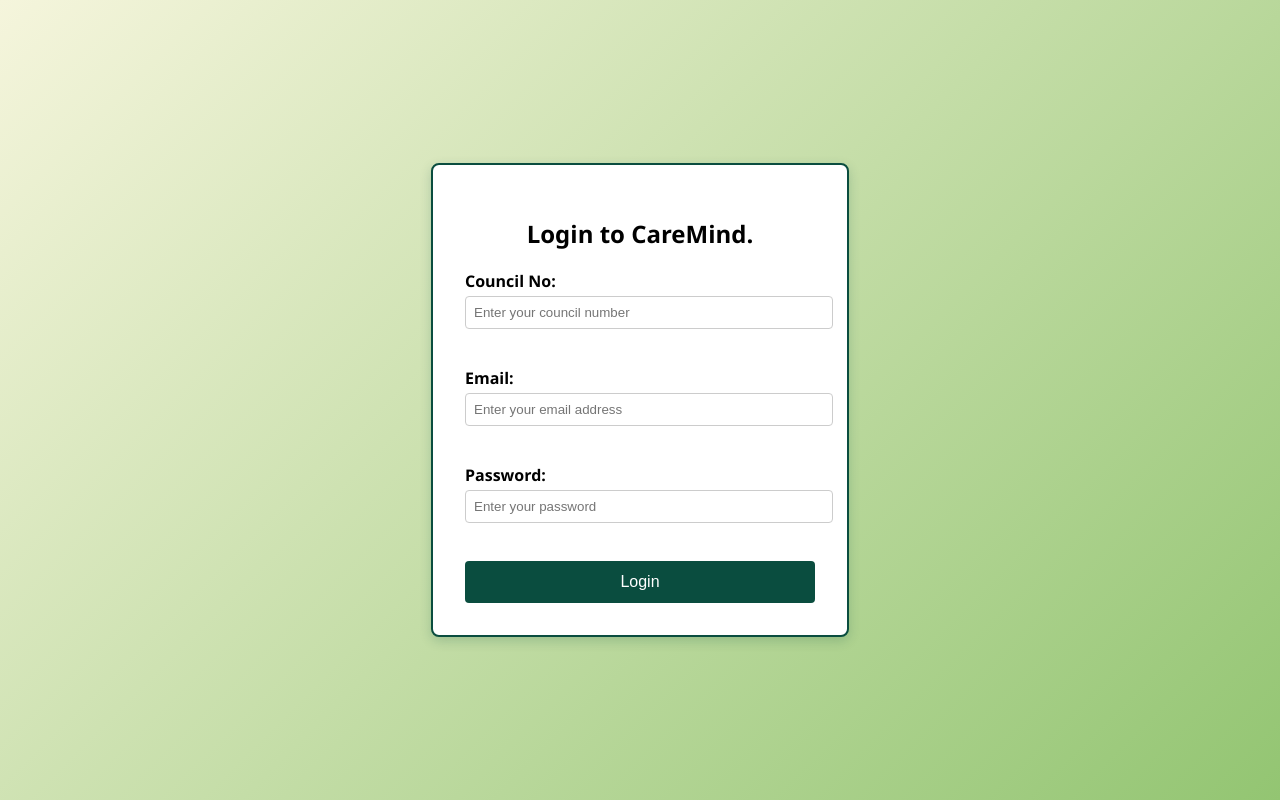
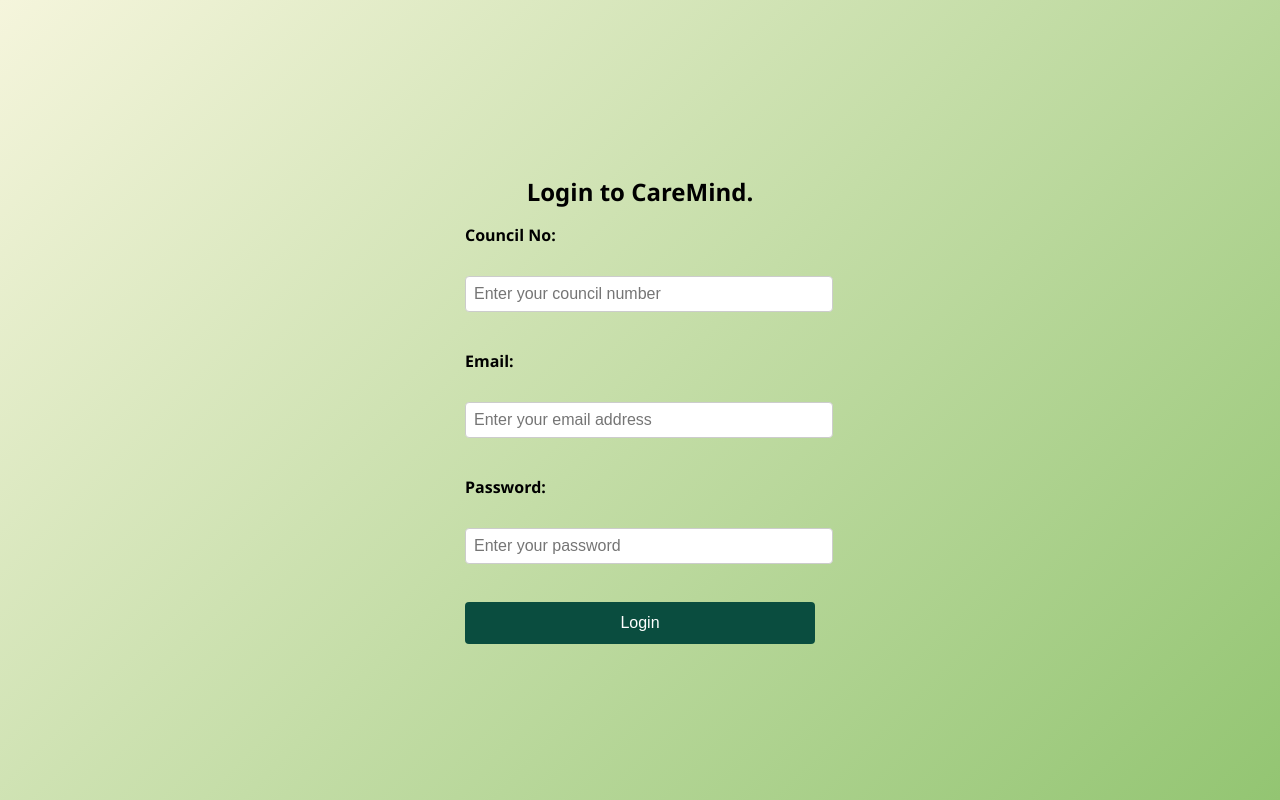
Before and after one commit to KAMO333/MS-AI-Hackathon, a React (Create React App) app in the folder frontend/: page / in a window 1280 px wide. Built offline with nearby package versions, Linux system fonts and the light colour scheme.

Commit message:
styling updates

```diff
--- a/frontend/src/App.css
+++ b/frontend/src/App.css
@@ -1,4 +1,6 @@
-/* Global styles */
+/* src/App.css */
+
+/* Global Styles */
 body {
   margin: 0;
   font-family: "Segoe UI", Tahoma, Geneva, Verdana, sans-serif;
@@ -7,60 +9,94 @@ body {
   color: black;
 }
 
-/* Center the application contents */
+/* Main App Container (if used) */
 .App {
   display: flex;
   justify-content: center;
   align-items: center;
   min-height: 100vh;
-  /* Optional: also fade in the overall container if desired */
   animation: fadeIn 2s ease-in-out;
 }
 
-/* The login container styling */
-.login-container {
+/* Fade In Animation for overall container */
+@keyframes fadeIn {
+  from { opacity: 0; }
+  to { opacity: 1; }
+}
+
+/* Common container styles for forms and content panels */
+.container {
   background: white;
   padding: 2rem;
   border-radius: 8px;
-  /* A subtle box shadow for depth */
   box-shadow: 0 4px 12px rgba(10, 77, 63, 0.2);
-  width: 350px;
-  /* Accent with phthalo green, a deep, bold green */
-  border: 2px solid #0A4D3F;
-  /* Start hidden and then fade in */
-  opacity: 0;
-  animation: fadeInContent 2s ease-in-out forwards;
+  border: 2px solid #0A4D3F; /* phthalo green accent */
+  margin: 1rem auto;
 }
 
-/* Fade in content keyframes */
-@keyframes fadeInContent {
-  from { opacity: 0; transform: translateY(10px); }
-  to { opacity: 1; transform: translateY(0); }
+/* Login Component Styling */
+.login-container {
+  width: 350px;
+  animation: fadeInContent 1.5s ease-in-out forwards;
 }
 
-/* General styles for text and labels */
-.login-container h2 {
-  text-align: center;
-  color: black;
+/* Dashboard Component Styling */
+.dashboard-container {
+  background: white;
+  padding: 2rem;
+  border: 2px solid #0A4D3F;
+  border-radius: 8px;
+  box-shadow: 0 4px 12px rgba(10, 77, 63, 0.2);
+  max-width: 500px;
+  margin: 2rem auto;
 }
 
-.login-container label {
-  font-weight: bold;
-  color: black;
+/* Consultation Component Styling */
+.consultation-container {
+  background: white;
+  padding: 2rem;
+  border: 2px solid #0A4D3F;
+  border-radius: 8px;
+  box-shadow: 0 4px 12px rgba(10, 77, 63, 0.2);
+  max-width: 600px;
+  margin: 2rem auto;
 }
 
-/* Styling the input fields */
-.login-container input {
+/* Fade In Animation for Containers */
+@keyframes fadeInContent {
+  from {
+    opacity: 0;
+    transform: translateY(10px);
+  }
+  to {
+    opacity: 1;
+    transform: translateY(0);
+  }
+}
+
+/* Heading Styles */
+h2, h3, h4 {
+  text-align: center;
+  margin-bottom: 1rem;
+}
+
+/* Input & Textarea Styles */
+input[type="text"],
+input[type="email"],
+input[type="number"],
+input[type="password"],
+textarea {
   width: 100%;
   padding: 0.5rem;
   margin-top: 0.25rem;
   margin-bottom: 1rem;
   border: 1px solid #ccc;
   border-radius: 4px;
+  font-size: 1rem;
 }
 
-/* Styling the button */
-.login-container button {
+/* Button Styles */
+button {
   width: 100%;
   padding: 0.75rem;
   background-color: #0A4D3F; /* phthalo green */
@@ -72,11 +108,16 @@ body {
   transition: background-color 0.3s ease;
 }
 
-.login-container button:hover {
-  background-color: #075d33; /* Slightly lighter phthalo green */
+button:hover {
+  background-color: #075d33; /* a slightly lighter shade */
 }
 
-/* Error message styling */
+button:disabled {
+  background-color: #ccc;
+  cursor: not-allowed;
+}
+
+/* Error Message Styling */
 .error {
   background-color: #f8d7da;
   color: #842029;
@@ -84,10 +125,17 @@ body {
   margin-bottom: 1rem;
   border: 1px solid #f5c2c7;
   border-radius: 4px;
+  text-align: center;
 }
 
-/* Optional: fade in the entire app container */
-@keyframes fadeIn {
-  from { opacity: 0; }
-  to { opacity: 1; }
+/* Optional: Label Styling */
+label {
+  font-weight: bold;
+  display: block;
+  margin-bottom: 0.25rem;
 }
+
+/* Allow textareas to be resized vertically */
+textarea {
+  resize: vertical;
+}
--- a/frontend/src/App.js
+++ b/frontend/src/App.js
@@ -1,20 +1,27 @@
 //Main component for app's UI
+import React, { useState } from 'react';
 import './App.css';
-import React, { useState } from 'react';
 import Login from './components/Login';
-import Consultation from './components/Consultation'; // Assuming you'll build this later
+import Consultation from './components/Consultation';
 
 function App() {
   const [user, setUser] = useState(null);
 
-  // Callback for when login is complete
+  // This callback is passed to the Login component. When login is successful,
+  // the Login component will call onLogin with the user data.
   const handleLogin = (userData) => {
     setUser(userData);
   };
 
   return (
     <div className="App">
-      {user ? <Dashboard user={user} /> : <Login onLogin={handleLogin} />}
+      {user ? (
+        // Once logged in, with a valid user object, we render the Consultation component.
+        <Consultation user={user} />
+      ) : (
+        // Otherwise, show the login component.
+        <Login onLogin={handleLogin} />
+      )}
     </div>
   );
 }
--- a/frontend/src/components/Login.js
+++ b/frontend/src/components/Login.js
@@ -1,16 +1,16 @@
 import React, { useState } from 'react';
 import axios from 'axios';
 
-const Login = ({ onLogin }) =>{
+const Login = ({ onLogin }) => {
   // State variables for the form fields and error messages
   const [councilNo, setCouncilNo] = useState('');
   const [email, setEmail] = useState('');
   const [password, setPassword] = useState('');
   const [error, setError] = useState('');
 
-  //Handler for form submission
+  // Handler for form submission
   const handleSubmit = async (e) => {
-    e.preventDefault(); //Prevent the default form submission
+    e.preventDefault(); // Prevent the default form submission
 
     if (!councilNo || !email || !password) {
       setError('Please fill in all fields.');
@@ -26,7 +26,7 @@ const Login = ({ onLogin }) =>{
     setError('');
 
     try {
-      //make API call to the login endpoint
+      // Make API call to the login endpoint
       const response = await axios.post('/api/login', {
         councilNo: councilNoInt,
         email,
@@ -36,7 +36,7 @@ const Login = ({ onLogin }) =>{
       if (response.data.success) {
         onLogin(response.data.user);
       } else {
-        setError(response.data.message || 'Login failed. Please provide valid credetials.');
+        setError(response.data.message || 'Login failed. Please provide valid credentials.');
       }
     } catch (err) {
       console.error('Login API call error:', err.response ? err.response.data : err.message);
@@ -50,42 +50,48 @@ const Login = ({ onLogin }) =>{
       {error && <p className="error">{error}</p>}
       <form onSubmit={handleSubmit}>
         <div>
-          <label htmlFor="council no.">Council No:</label><br />
+          <label htmlFor="councilNo">Council No:</label>
+          <br />
           <input
             type="number"
-            id="council no."
+            id="councilNo"
             value={councilNo}
             onChange={(e) => setCouncilNo(e.target.value)}
             placeholder="Enter your council number"
-            required />
+            required
+          />
         </div>
         <br />
         <div>
-          <label htmlFor="email">Email:</label><br />
+          <label htmlFor="email">Email:</label>
+          <br />
           <input
             type="email"
             id="email"
             value={email}
             onChange={(e) => setEmail(e.target.value)}
             placeholder="Enter your email address"
-            required />
+            required
+          />
         </div>
         <br />
         <div>
-          <label htmlFor="password">Password:</label><br />
+          <label htmlFor="password">Password:</label>
+          <br />
           <input
             type="password"
             id="password"
             value={password}
             onChange={(e) => setPassword(e.target.value)}
             placeholder="Enter your password"
-            required />
+            required
+          />
         </div>
         <br />
         <button type="submit">Login</button>
       </form>
     </div>
   );
-}
+};
 
 export default Login;
```
